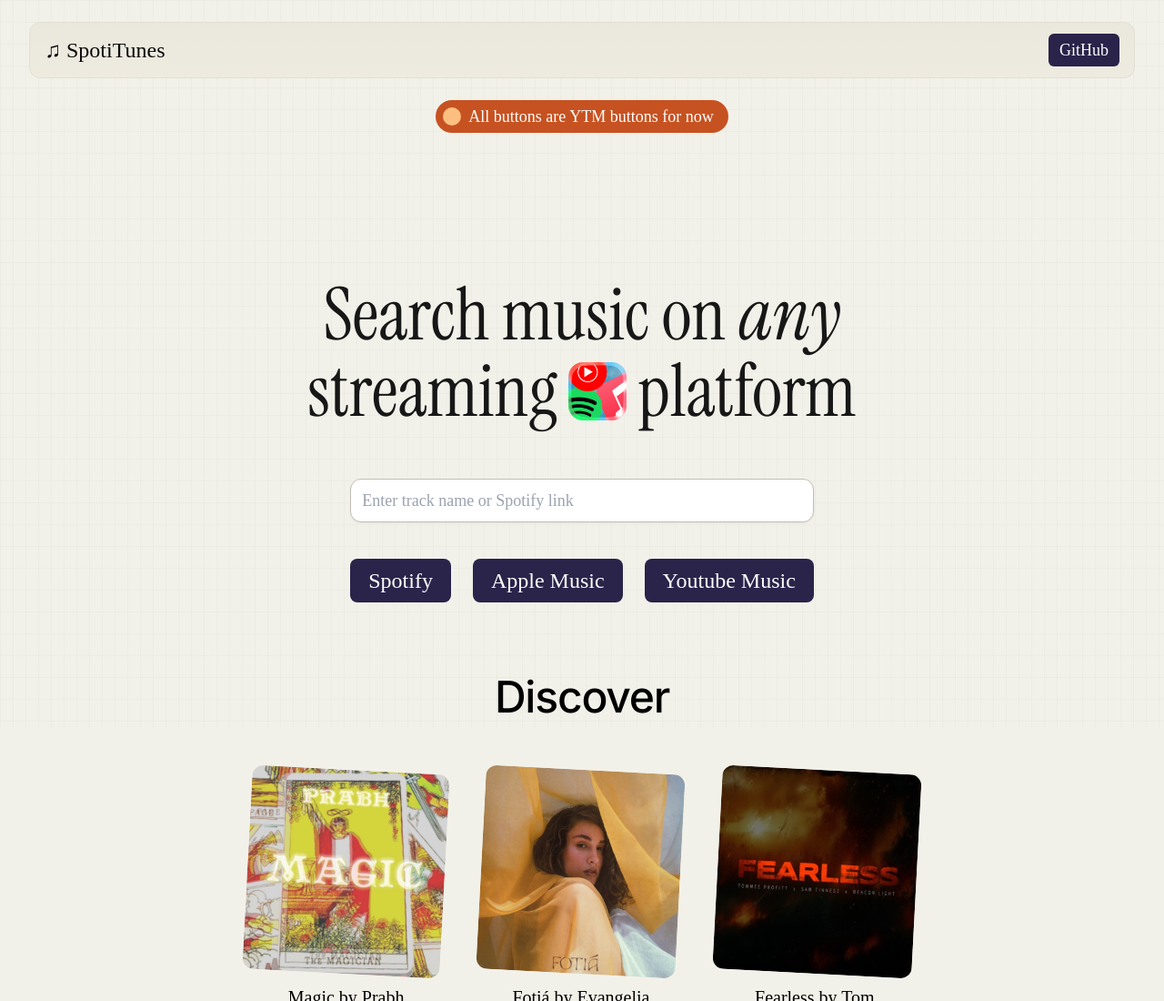
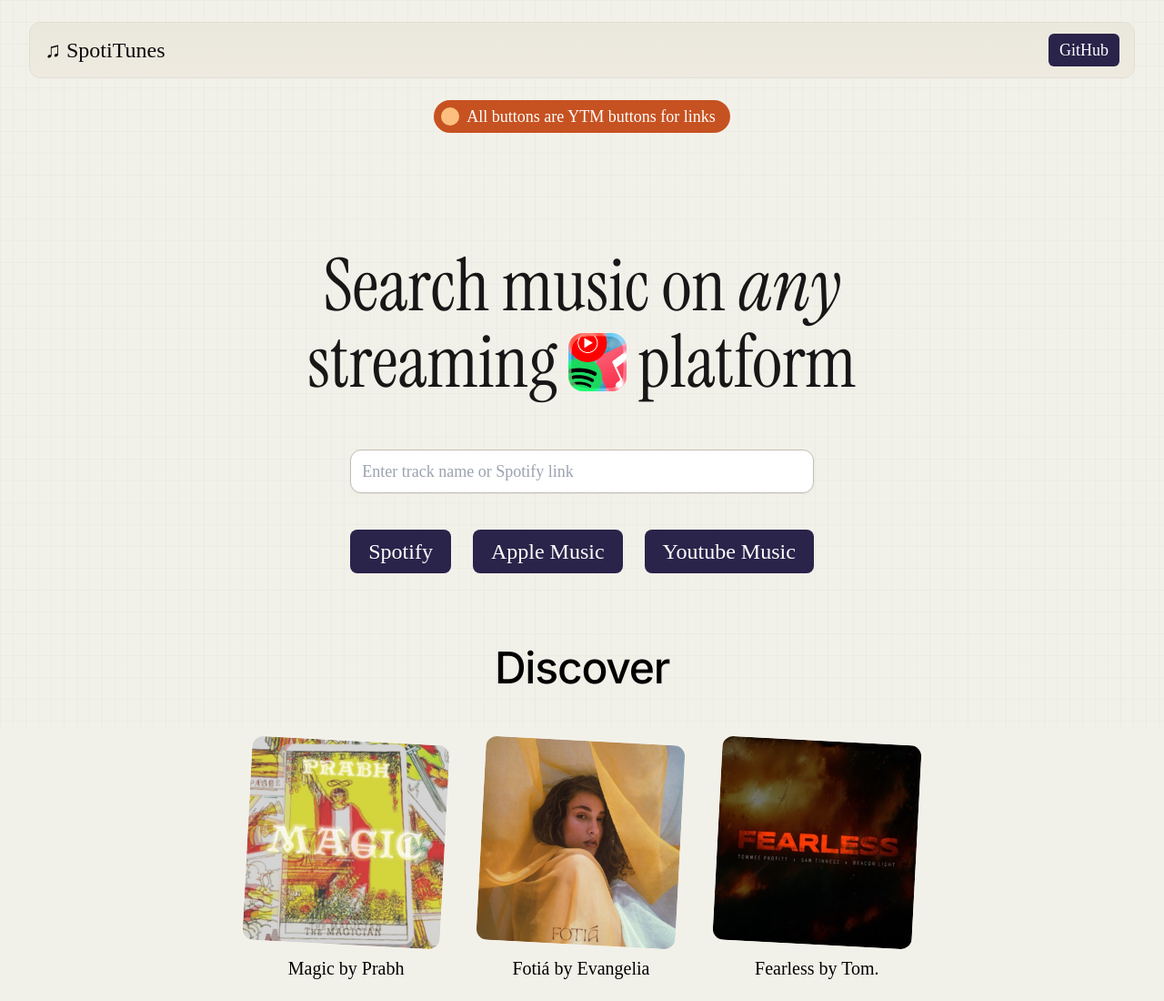
Before and after one commit to electr1fy0/spotitunes, a plain HTML site: page index.html in a window 1280 px wide. Shown: the top 1100 px of the page at 91% size. Drawn offline with Linux system fonts and the light colour scheme; a web font is replaced by a local one.

Commit message:
update status

```diff
--- a/index.html
+++ b/index.html
@@ -39,13 +39,13 @@
 <div class="justify-center items-center flex ">
     <div class="text-lg bg-orange-700 opacity-90  text-white items-center justify-between rounded-full flex gap-2  py-1 pl-2 pr-4">
         <div class="bg-orange-300 bg- size-5 rounded-full"> </div>
-        All buttons are YTM buttons for now</div>
+        All buttons are YTM buttons for links</div>
 </div>
 
     <!--hero-->
 
     <div
-        class="my-20 animate-slide-in  sm:mt-32  sm:space-y-8 space-y-4 font-instrument sm:text-[5rem] text-5xl flex justify-center mt-32 mb-14 font-light text-neutral-900 text-center">
+        class="my-20 animate-slide-in  sm:mt-24  sm:space-y-8 space-y-4 font-instrument sm:text-[5rem] text-5xl flex justify-center mt-24 mb-14 font-light text-neutral-900 text-center">
         <style>
             @keyframes slideIn {
                 from {
```
Also changed, not shown: output.css.
